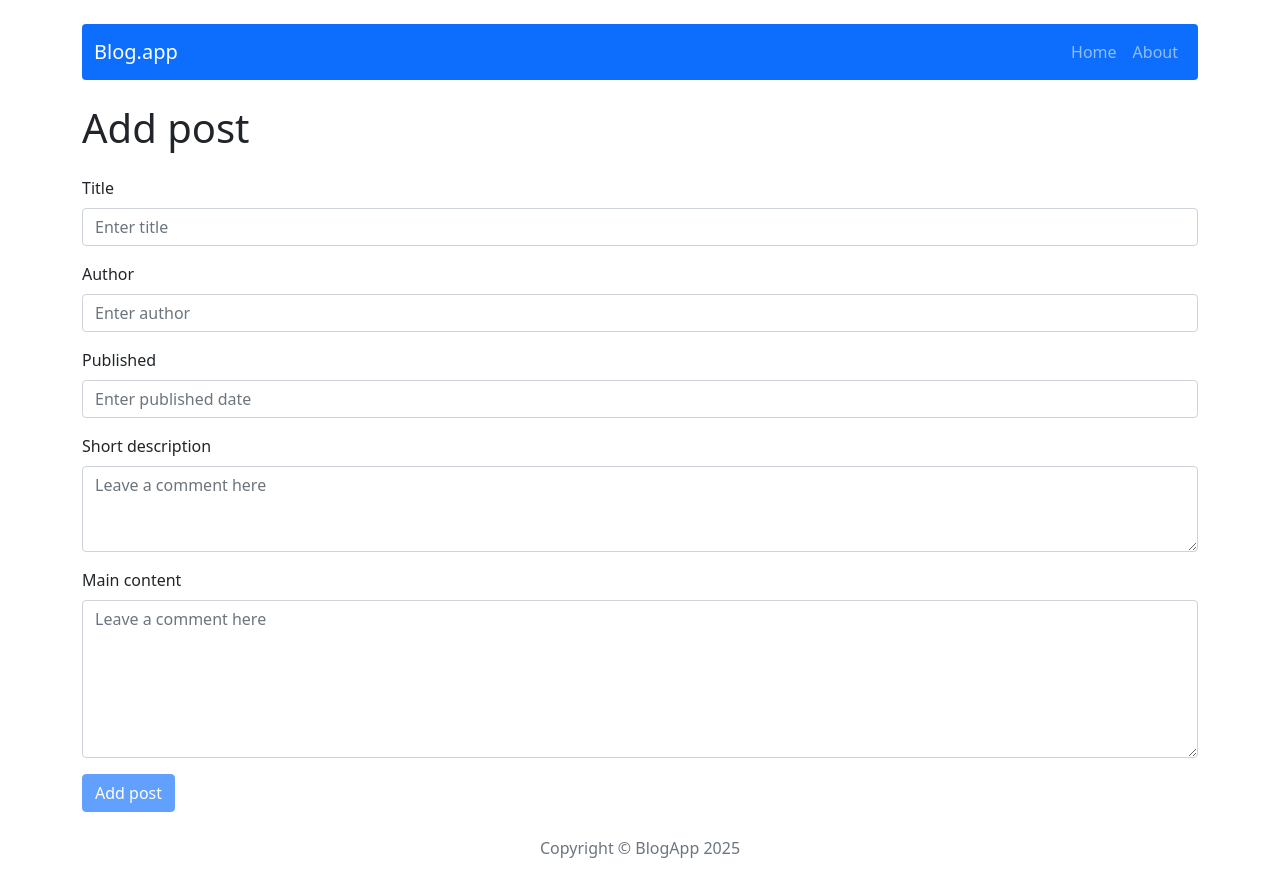
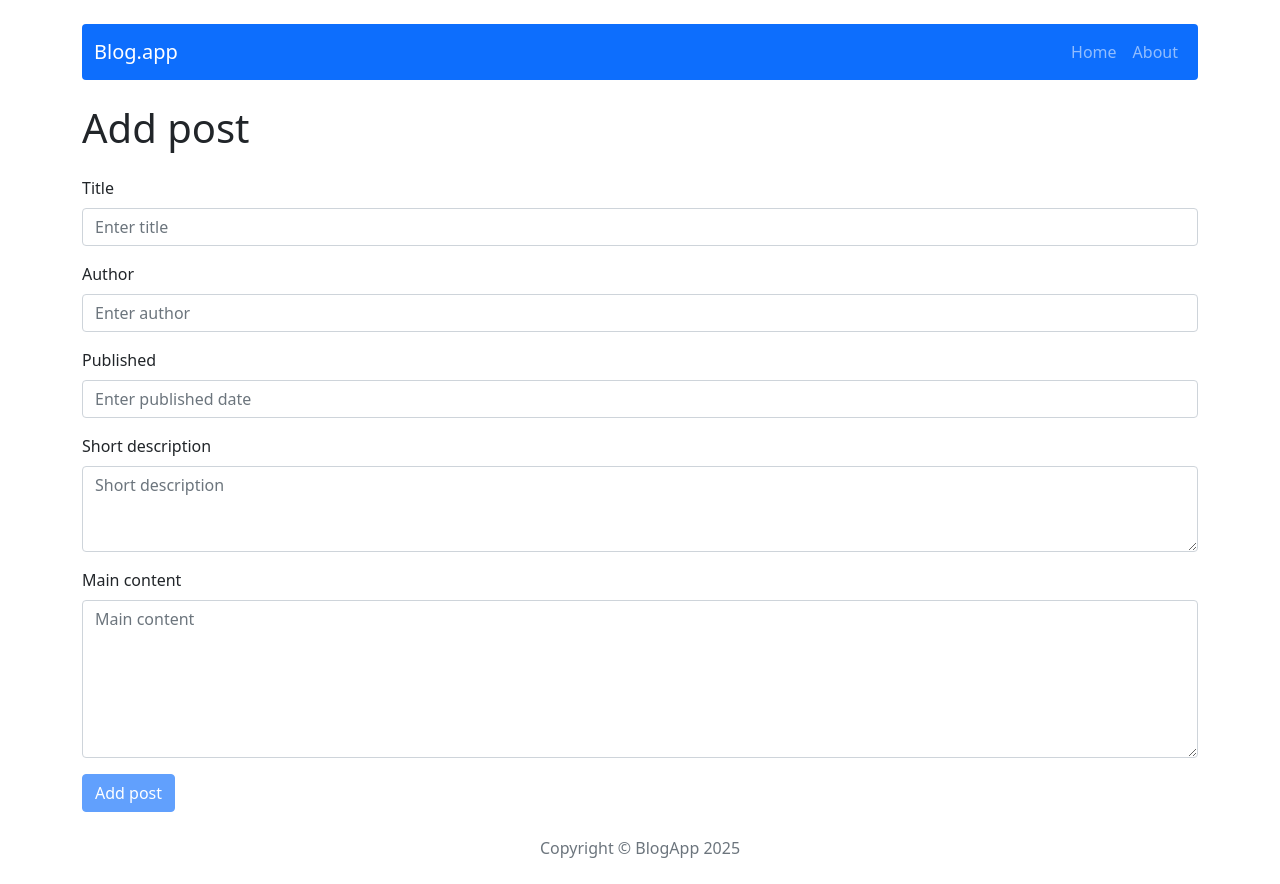
Before and after one commit to rafaraf75/blog-app, a React (Create React App) app: page /post/add in a window 1280 px wide. Built offline with nearby package versions, Linux system fonts and the light colour scheme.

Commit message:
refactor(post-add): use reusable PostForm with submit handler

```diff
--- a/src/components/features/AddPostForm.js
+++ b/src/components/features/AddPostForm.js
@@ -1,99 +1,23 @@
-import { useState } from 'react';
 import { useDispatch } from 'react-redux';
+import { useNavigate } from 'react-router-dom';
 import { addPost } from '../../redux/postsRedux';
-import { useNavigate } from 'react-router-dom';
-import { Form, Button } from 'react-bootstrap';
+import PostForm from './PostForm';
 
 const AddPostForm = () => {
   const dispatch = useDispatch();
   const navigate = useNavigate();
 
-  const [title, setTitle] = useState('');
-  const [author, setAuthor] = useState('');
-  const [publishedDate, setPublishedDate] = useState('');
-  const [shortDescription, setShortDescription] = useState('');
-  const [content, setContent] = useState('');
-
-  const isValid =
-    title.trim() &&
-    author.trim() &&
-    publishedDate.trim() &&
-    shortDescription.trim() &&
-    content.trim();
-
-  const handleSubmit = e => {
-    e.preventDefault();
-    if (!isValid) return;
-
-    const newPost = {
-      id: Date.now().toString(),      // proste ID; później można podmienić np. na uuid
-      title,
-      author,
-      publishedDate,
-      shortDescription,
-      content,
-    };
-
-    dispatch(addPost(newPost));
-    navigate('/'); // po dodaniu wracamy na stronę główną
+  // post ma pola: { title, author, publishedDate, shortDescription, content }
+  const handleSubmit = (post) => {
+    // dodajemy ID po stronie akcji/reducera lub tutaj —
+    // jeśli w reducerze nie generujesz ID, to możesz zrobić:
+    // const withId = { id: Date.now().toString(), ...post };
+    // dispatch(addPost(withId));
+    dispatch(addPost(post));
+    navigate('/');
   };
 
-  return (
-    <Form onSubmit={handleSubmit}>
-      <Form.Group className="mb-3">
-        <Form.Label>Title</Form.Label>
-        <Form.Control
-          value={title}
-          onChange={e => setTitle(e.target.value)}
-          placeholder="Enter title"
-        />
-      </Form.Group>
-
-      <Form.Group className="mb-3">
-        <Form.Label>Author</Form.Label>
-        <Form.Control
-          value={author}
-          onChange={e => setAuthor(e.target.value)}
-          placeholder="Enter author"
-        />
-      </Form.Group>
-
-      <Form.Group className="mb-3">
-        <Form.Label>Published</Form.Label>
-        <Form.Control
-          value={publishedDate}
-          onChange={e => setPublishedDate(e.target.value)}
-          placeholder="Enter published date"
-        />
-      </Form.Group>
-
-      <Form.Group className="mb-3">
-        <Form.Label>Short description</Form.Label>
-        <Form.Control
-          as="textarea"
-          rows={3}
-          value={shortDescription}
-          onChange={e => setShortDescription(e.target.value)}
-          placeholder="Leave a comment here"
-        />
-      </Form.Group>
-
-      <Form.Group className="mb-3">
-        <Form.Label>Main content</Form.Label>
-        <Form.Control
-          as="textarea"
-          rows={6}
-          value={content}
-          onChange={e => setContent(e.target.value)}
-          placeholder="Leave a comment here"
-        />
-      </Form.Group>
-
-      <Button type="submit" variant="primary" disabled={!isValid}>
-        Add post
-      </Button>
-    </Form>
-  );
+  return <PostForm action={handleSubmit} actionText="Add post" />;
 };
 
 export default AddPostForm;
```
